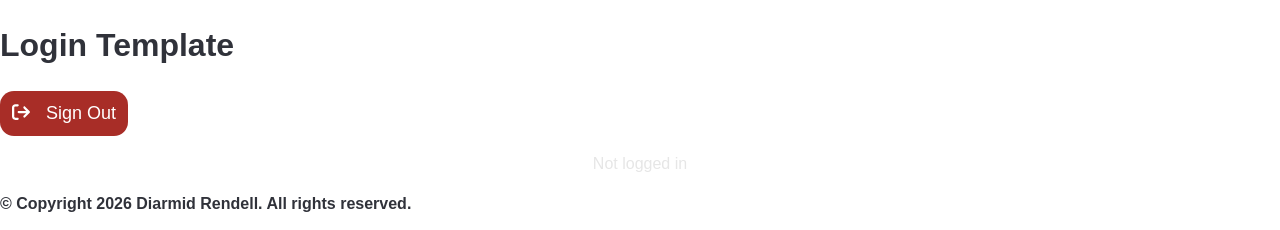
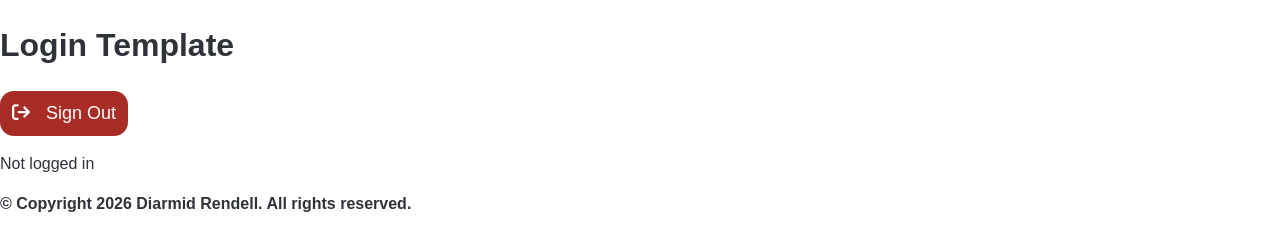
Before and after one commit to DiarmidGR/login-react-express, a React (Vite) app in the folder frontend/: page / in a window 1280 px wide. Shown: the top 230 px of the page. Built offline with nearby package versions, Linux system fonts and the light colour scheme; a web font is replaced by a local one.

Commit message:
refactored with tailwindcss

```diff
--- a/frontend/src/pages/Home/Home.css
+++ /dev/null
@@ -1,13 +0,0 @@
-.home-layout{
-    display:flex;
-    flex-direction: column;
-    width:100%;
-}
-
-.home-container {
-    display: flex;
-    color: var(--third-color);
-    justify-content: center;
-    align-items: center;
-    height: 100%;
-}
--- a/frontend/src/pages/Home/Home.tsx
+++ b/frontend/src/pages/Home/Home.tsx
@@ -1,10 +1,9 @@
-import "./Home.css";
 import { getUsername, isAuthenticated } from "../../utils/Auth";
 
 const Home: React.FC = () => {
   return (
-    <div className="home-layout">
-      <div className="home-container">
+    <div className="home-layout flex flex-col w-full">
+      <div className="home-container flex text-[var(--third-color)] justify-center items-center h-full">
         {isAuthenticated() ? <p>Logged in: {getUsername()}</p> : <p>Not logged in</p>}
       </div>
     </div>
```
